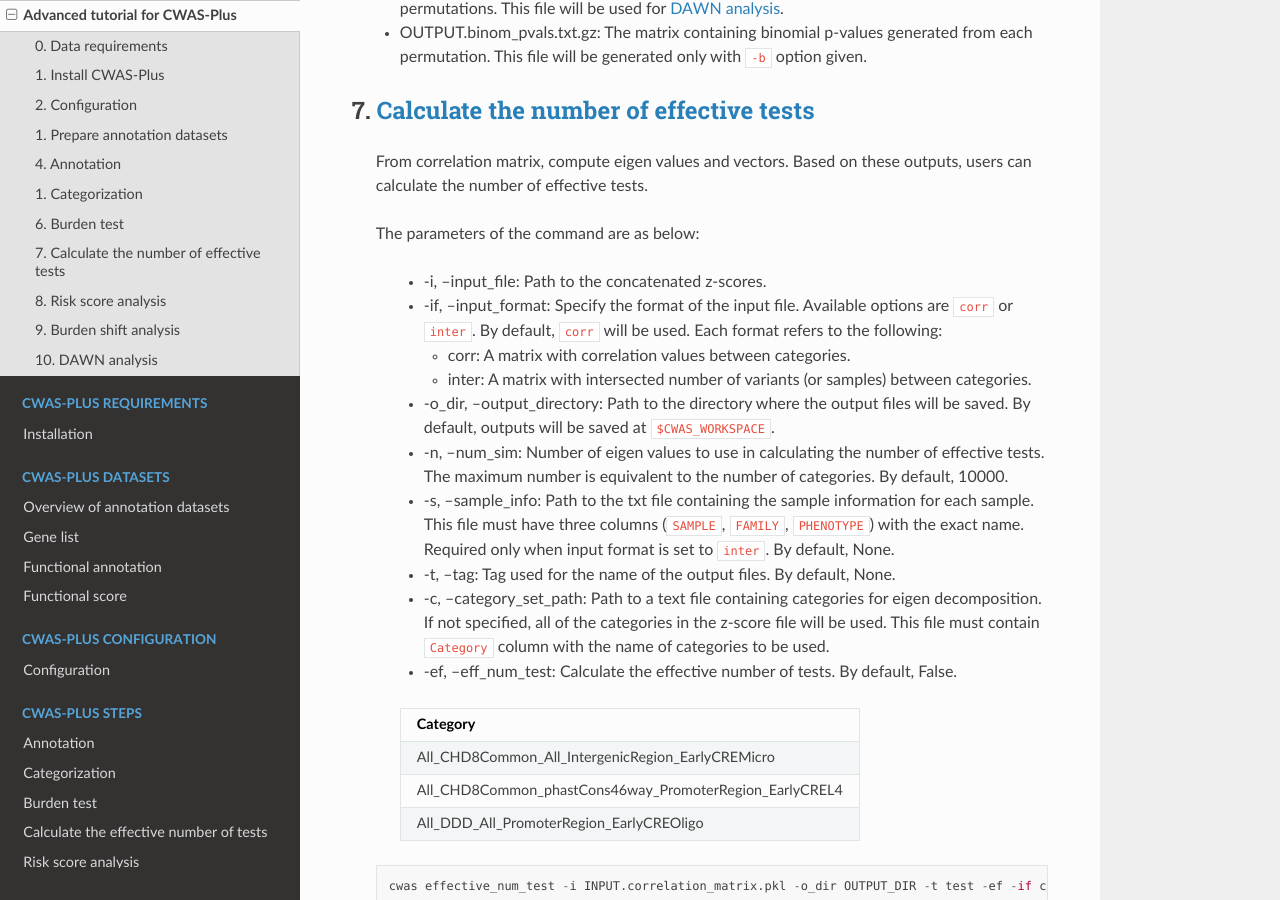
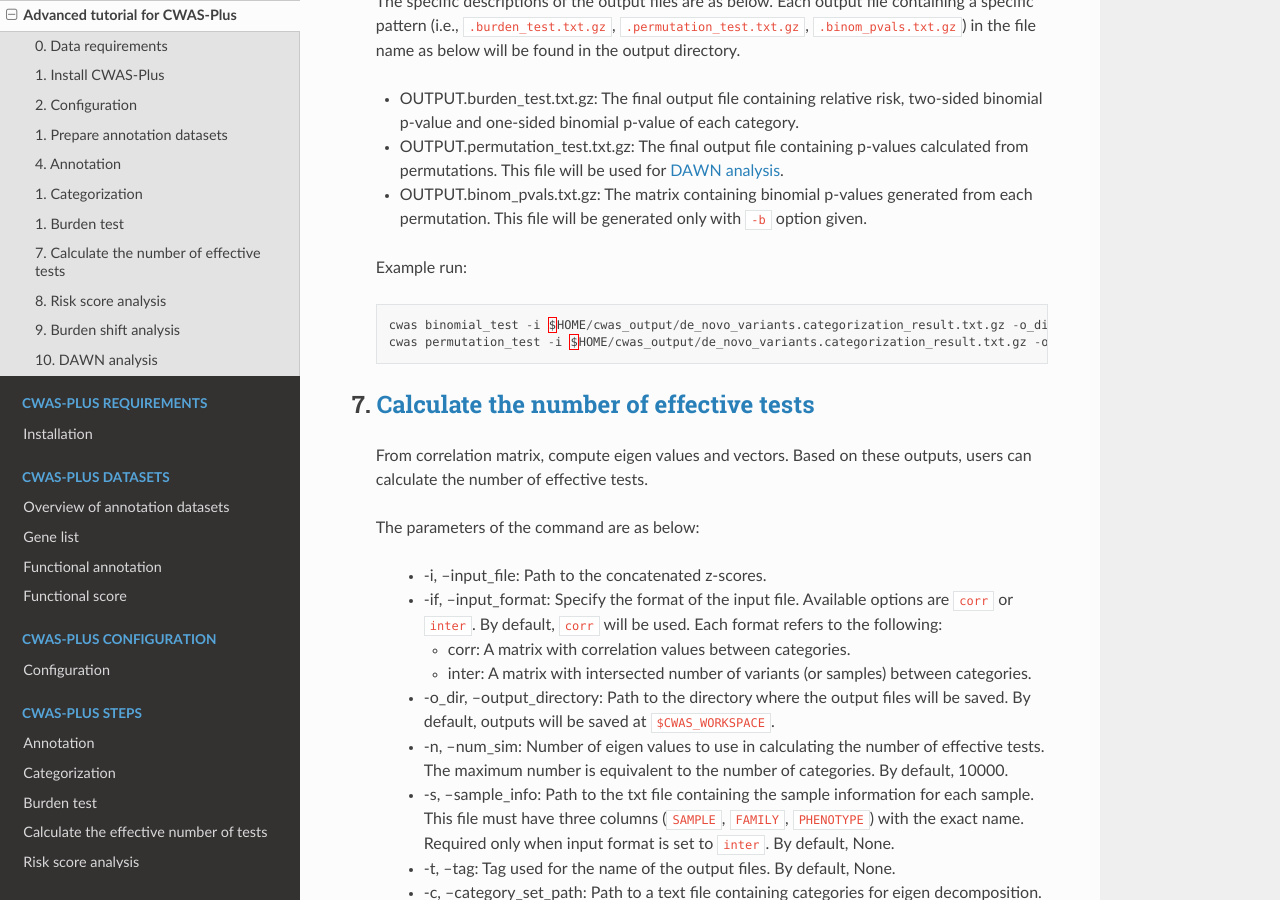
Before and after one commit to joonan-lab/cwas, a Sphinx documentation site: the page built from docs/quickstart/advanced_tutorial.rst, in a window 1280 px wide and 900 px high, scrolled down 10058 px. Built offline with Sphinx 7.4.7 and the Read the Docs theme 2.0.0, drawn with Linux system fonts in a browser that asks for light colours; some of the changed text lies outside the part shown.

Commit message:
Update advanced_tutorial.rst

```diff
--- a/docs/quickstart/advanced_tutorial.rst
+++ b/docs/quickstart/advanced_tutorial.rst
@@ -311,6 +311,8 @@
     cwas annotation -v $HOME/cwas-input-example/de_novo_variants.vcf -o_dir $HOME/cwas_output -p 8
 
 
+  Above example command takes almost 4 minutes.
+
 
 1. :ref:`Categorization <categorization>`
 ############################################
@@ -347,7 +349,14 @@
   - OUTPUT.correlation_matrix.pkl: The matrix containing the correlation values between every two categories. This file will be generated only with ``-m`` option given. This file will be used for :ref:`calculating the number of effective tests <effnumtest>`. This file will be used as an input for :ref:`DAWN analysis <dawn>`.
 
 
-6. :ref:`Burden test <burdentest>`
+  Example run:
+
+  .. code-block:: solidity
+
+    cwas categorization -i $HOME/cwas_output/de_novo_variants.annotated.vcf -o_dir $HOME/cwas_output -p 8 -m variant
+
+
+1. :ref:`Burden test <burdentest>`
 ############################################
 
   Calculate the burden of each category by calculating the burden of each category by comparing the rate of variants per cases and the rate of variants per controls.
@@ -388,6 +397,13 @@
   - OUTPUT.permutation_test.txt.gz: The final output file containing p-values calculated from permutations. This file will be used for :ref:`DAWN analysis <dawn>`.
   - OUTPUT.binom_pvals.txt.gz: The matrix containing binomial p-values generated from each permutation. This file will be generated only with ``-b`` option given.
 
+
+  Example run:
+
+  .. code-block:: solidity
+
+    cwas binomial_test -i $HOME/cwas_output/de_novo_variants.categorization_result.txt.gz -o_dir $HOME/cwas_output -s SAMPLE_LIST.txt -a ADJUST_FACTOR.txt
+    cwas permutation_test -i $HOME/cwas_output/de_novo_variants.categorization_result.txt.gz -o_dir $HOME/cwas_output -s SAMPLE_LIST.txt -a ADJUST_FACTOR.txt -n 10000 -p 8 -b
 
 
 7.  :ref:`Calculate the number of effective tests <effnumtest>`
```
